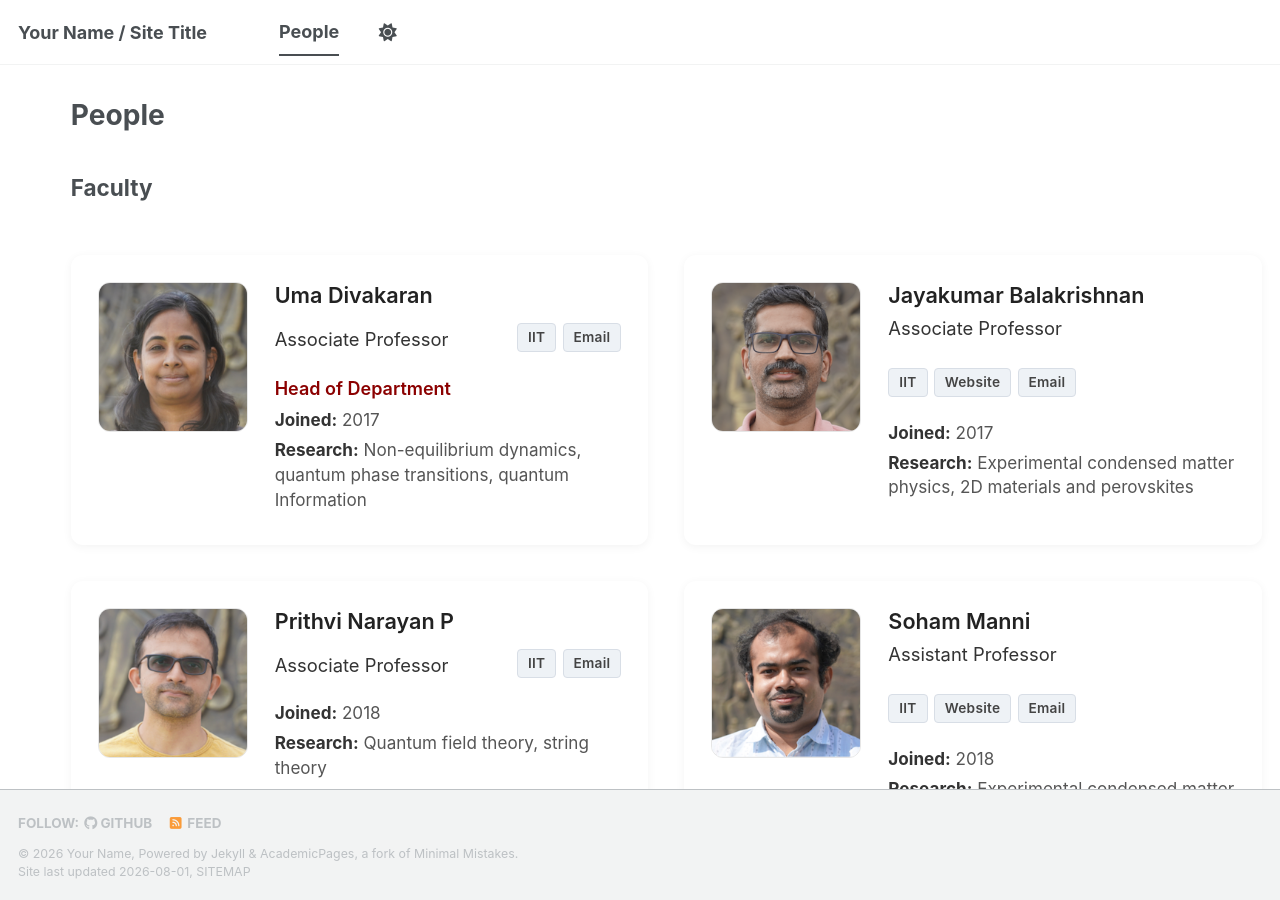
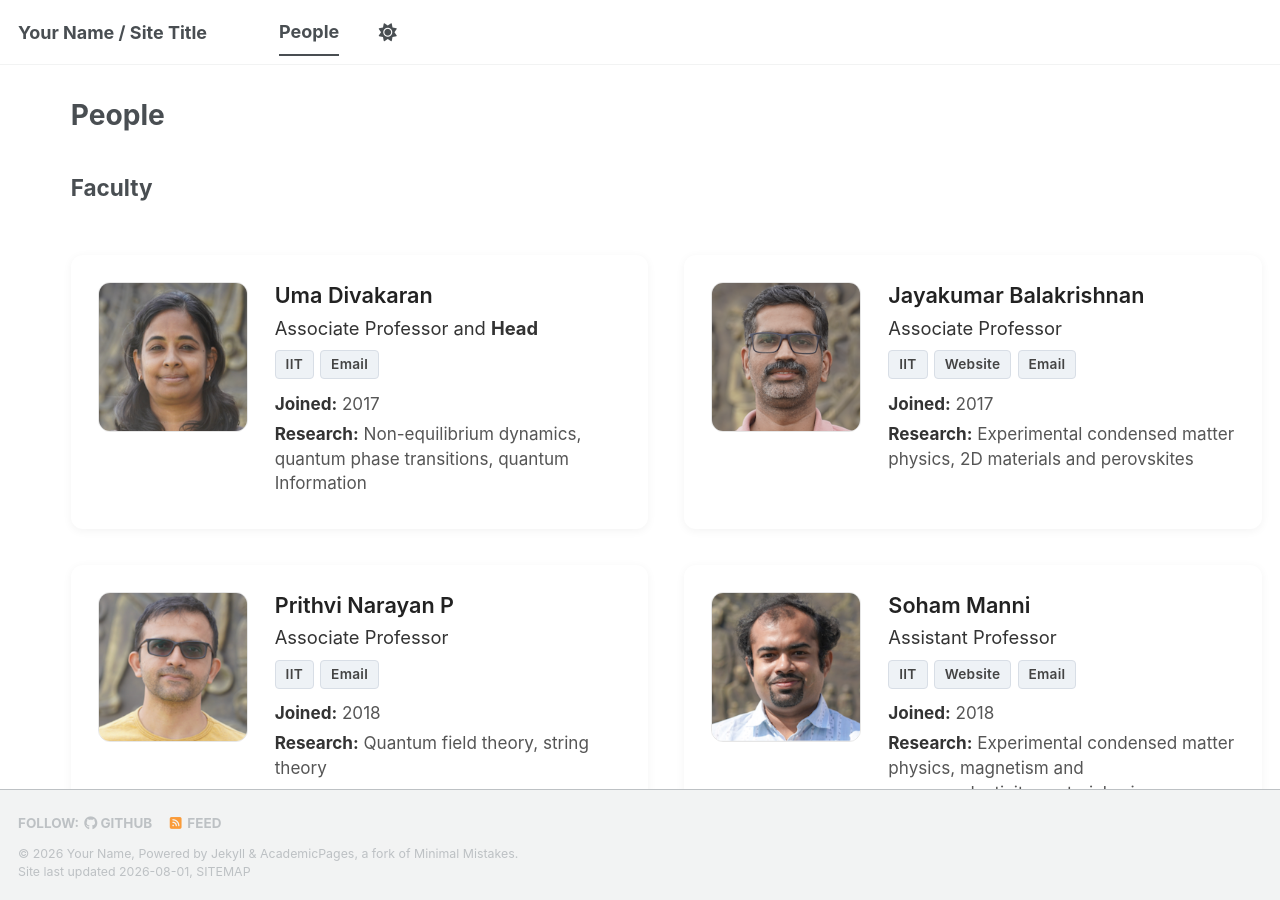
Before and after one commit to phyall/phyall.github.io, a Jekyll site: the page built from _pages/people.md, in a window 1280 px wide and 900 px high. Built offline with Jekyll 4.4.1, drawn with Linux system fonts in a browser that asks for light colours; a style sheet for code colours, icons or effects is not loaded.

Commit message:
Update faculty-card.html

```diff
--- a/_includes/faculty-card.html
+++ b/_includes/faculty-card.html
@@ -15,10 +15,11 @@
       {{ include.person.name }}
     </h3>
 
-    <div class="faculty-header">
-
     <p class="faculty-designation">
       {{ include.person.designation }}
+      {% if include.person.head %}
+        and <strong>Head</strong>
+      {% endif %}
     </p>
 
     <div class="faculty-links">
@@ -43,14 +44,6 @@
 
     </div>
 
-    </div>
-
-    {% if include.person.head %}
-      <p class="faculty-head-role">
-        Head of Department
-      </p>
-    {% endif %}
-
     <p class="faculty-joined">
       <strong>Joined:</strong> {{ include.person.year_joined }}
     </p>
```
Lines whose indentation alone changed are shown as unchanged.
